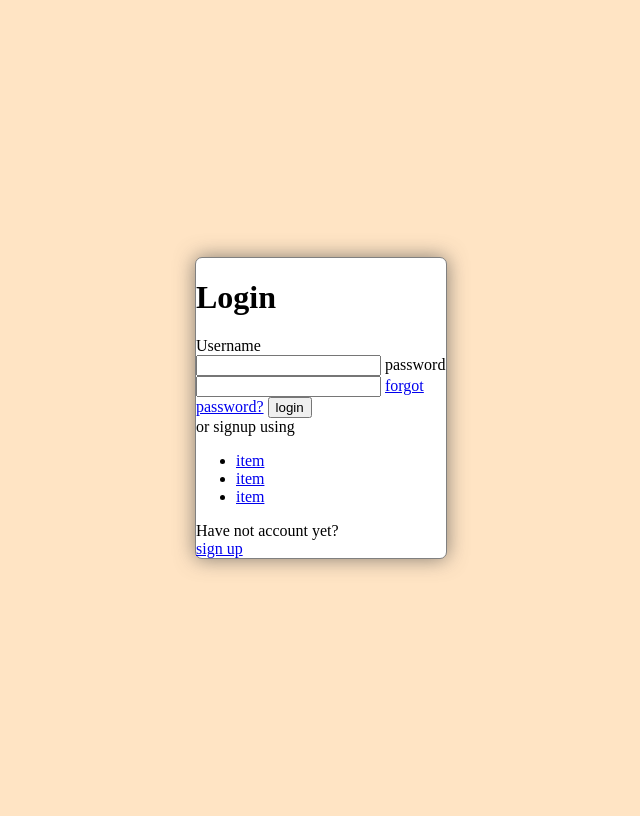
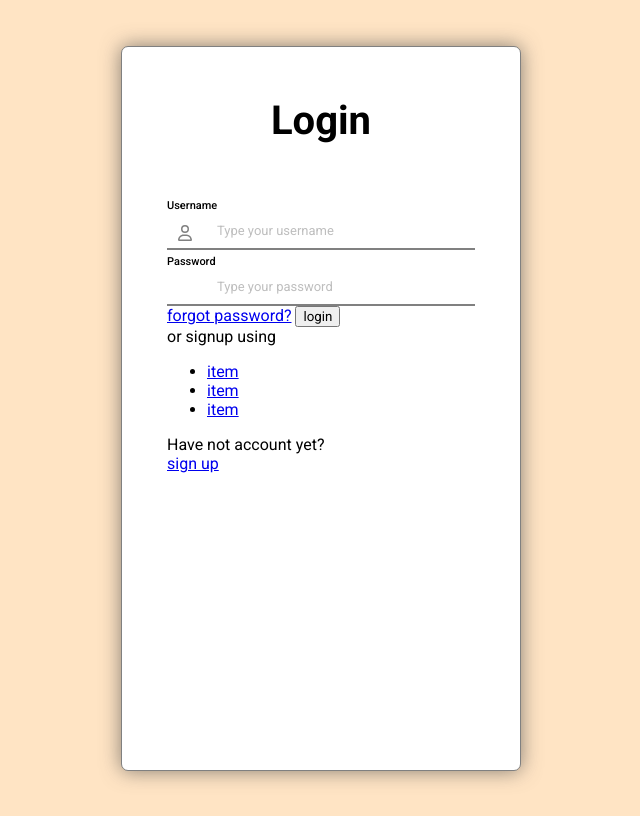
Before and after one commit to hurtlockerpro/omis_ekaterina, a plain HTML site: page login/index.html in a window 1280 px wide. Shown: the whole page, without its empty margins (319-959 px from the left). Drawn offline with Linux system fonts and the light colour scheme.

Commit message:
login part 2

```diff
--- a/login/css/style.css
+++ b/login/css/style.css
@@ -1,3 +1,8 @@
+@import url('https://fonts.googleapis.com/css2?family=Roboto:wght@100..900&display=swap');
+
+* {
+    font-family: "Roboto", serif;
+}
 
 body {
     background-color: bisque;
@@ -7,11 +12,12 @@ body {
     align-items: center;
     min-height: 100vh; /* view height */
 
+    font-family: "Roboto", serif;
 }
 
 .box {
-    min-height: 300px;
-    min-width: 200px;
+    min-height: 725px;
+    min-width: 400px;
     width: 250px;
     border: 1px solid gray;
     border-radius: 7px;
@@ -19,4 +25,61 @@ body {
     /*margin: auto;*/
 
     box-shadow: 0px 0px 20px 0px rgba(77,77,77,0.68);
+
+    padding-left: 45px;
+    padding-right: 45px;
+    box-sizing: border-box;
 }
+
+/* HEADING */
+h1 {
+    margin-top: 50px;
+    margin-bottom: 50px;
+    text-align: center;
+
+    font-size: 40px;
+    font-weight: 700;
+    /*font-style: italic;*/
+}
+
+label[for="username"], label[for="password"]
+{
+    text-transform: capitalize;
+    font-size: 11px;
+    font-weight: 500;
+}
+
+
+input[type="text"], input[id="password"] {
+    width: 100%;
+    padding: 10px;
+    border: 0;
+    border-bottom: 2px solid gray;
+    outline: none;
+    padding-left: 50px;
+    box-sizing: border-box;
+}
+
+
+
+input[type="text"]::placeholder,
+input[id="password"]::placeholder {
+    color: rgb(190, 190, 190);
+    font-size: 13px;
+}
+
+
+/* input with icon */
+
+.input-w-icon {
+    position: relative;
+}
+
+.custom-svg {
+    width:16px;
+    height: 16px;
+    fill: gray;
+    position: absolute;
+    left: 10px;
+    top: 12px;
+}
--- a/login/index.html
+++ b/login/index.html
@@ -14,11 +14,18 @@
         <h1>Login</h1>
 
         <form action="" method="post">
-            <label for="username">Username</label>
-            <input type="text" name="" id="username">
+
+
+            <label for="username">username</label>
+            <div class="input-w-icon">
+                <input type="text" name="" id="username" placeholder="Type your username">
+                <svg class="custom-svg" xmlns="http://www.w3.org/2000/svg" viewBox="0 0 448 512"><!--!Font Awesome Free 6.7.2 by @fontawesome - https://fontawesome.com License - https://fontawesome.com/license/free Copyright 2025 Fonticons, Inc.--><path d="M304 128a80 80 0 1 0 -160 0 80 80 0 1 0 160 0zM96 128a128 128 0 1 1 256 0A128 128 0 1 1 96 128zM49.3 464l349.5 0c-8.9-63.3-63.3-112-129-112l-91.4 0c-65.7 0-120.1 48.7-129 112zM0 482.3C0 383.8 79.8 304 178.3 304l91.4 0C368.2 304 448 383.8 448 482.3c0 16.4-13.3 29.7-29.7 29.7L29.7 512C13.3 512 0 498.7 0 482.3z"/></svg>
+
+            </div>
+
 
             <label for="password">password</label>
-            <input type="password" name="" id="password">
+            <input type="password" name="" id="password" placeholder="Type your password">
 
             <a href="http://">forgot password?</a>
 
```
